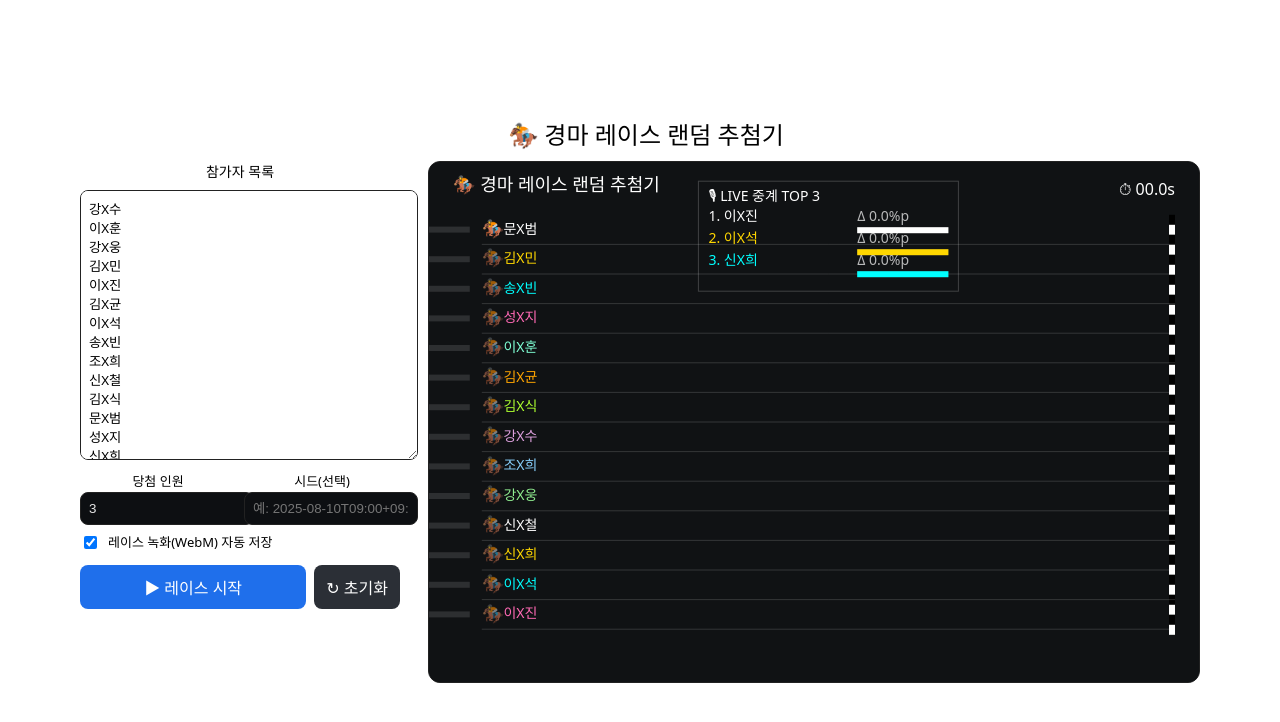
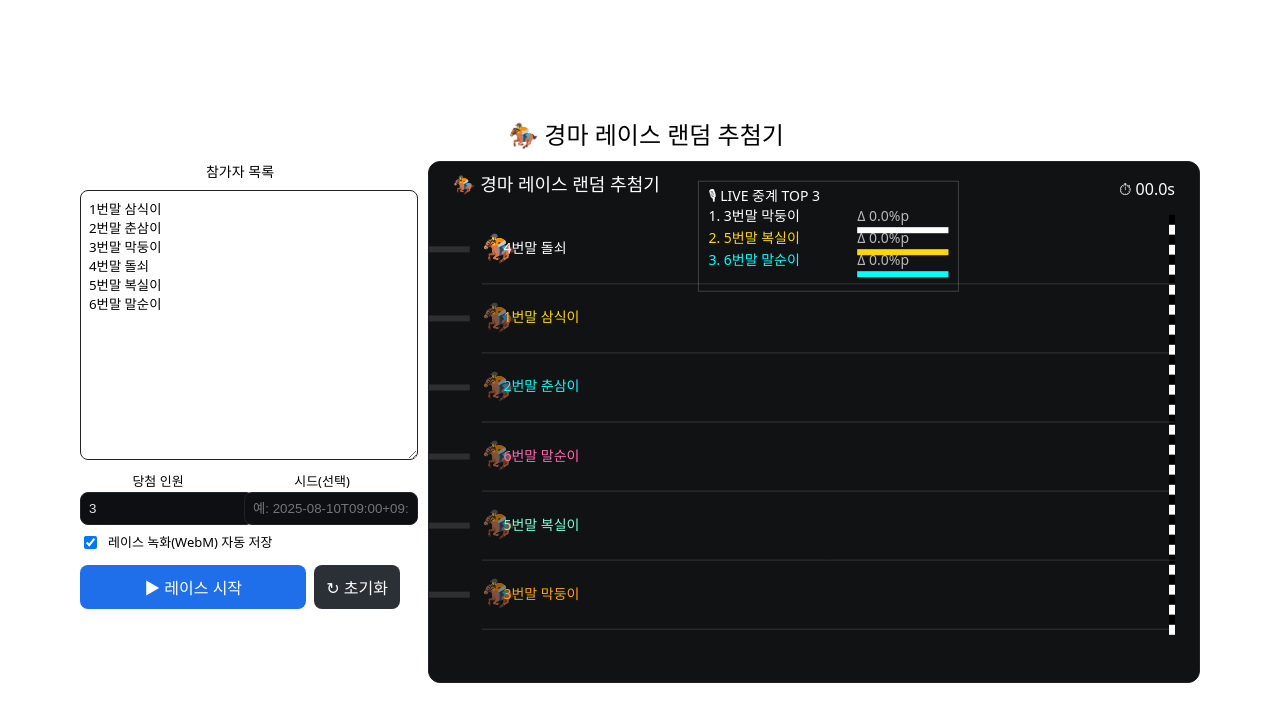
Before and after one commit to l2azor/RacingDraw, a React (Vite) app: page / in a window 1280 px wide. Shown: the top 722 px of the page. Built offline with nearby package versions, Linux system fonts and the light colour scheme.

Commit message:
말 이름 및 UI 업데이트

```diff
--- a/src/RacingDraw.tsx
+++ b/src/RacingDraw.tsx
@@ -46,20 +46,12 @@ const seededRandom = (seed: number) => {
 
 export default function RacingDraw() {
   // 참가자
-  const [rawList, setRawList] = useState(`강X수
-이X훈
-강X웅
-김X민
-이X진
-김X균
-이X석
-송X빈
-조X희
-신X철
-김X식
-문X범
-성X지
-신X희
+  const [rawList, setRawList] = useState(`1번말 삼식이
+2번말 춘삼이
+3번말 막둥이
+4번말 돌쇠
+5번말 복실이
+6번말 말순이
 `);
   const participants = useMemo(() => {
     const tokens = rawList.split(/[\n,;]+/).map(s => s.trim()).filter(Boolean);
```
Also changed, not shown: 1 other file (tests, documents, lock files or other folders).
